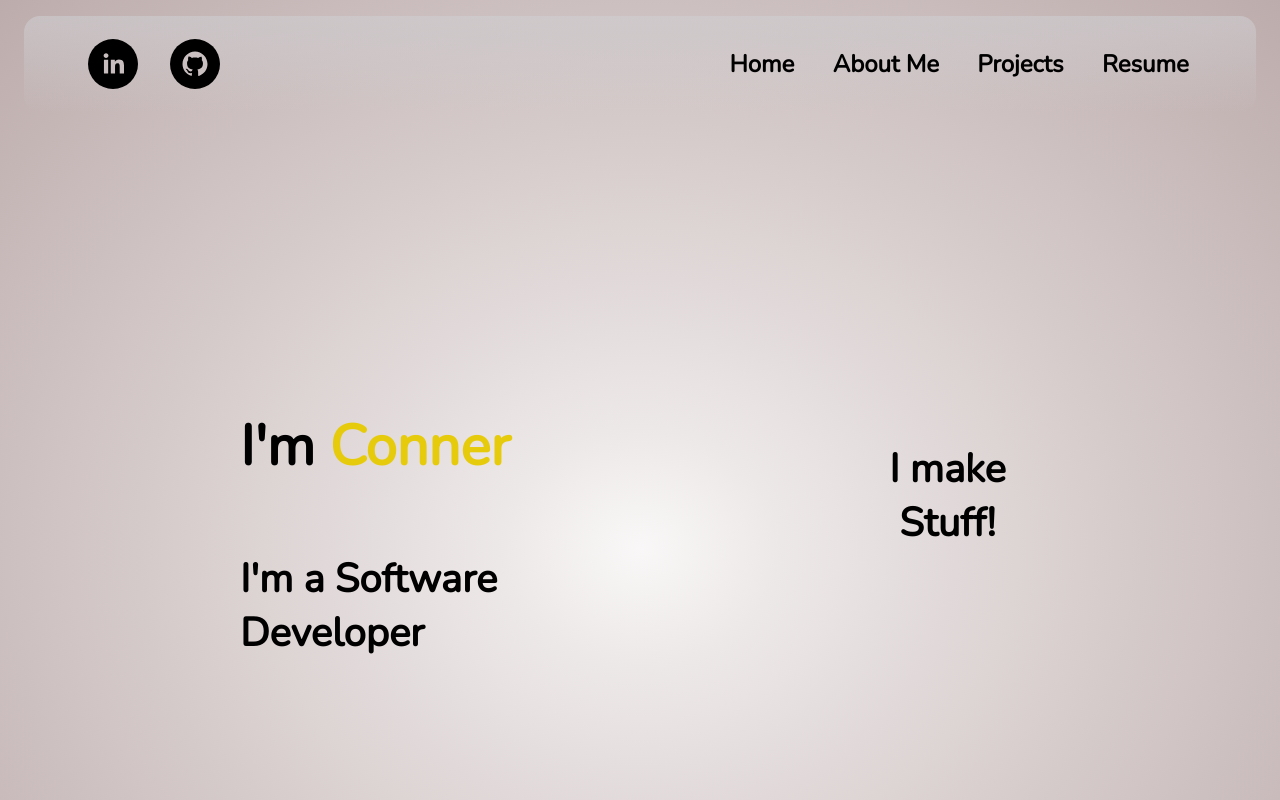
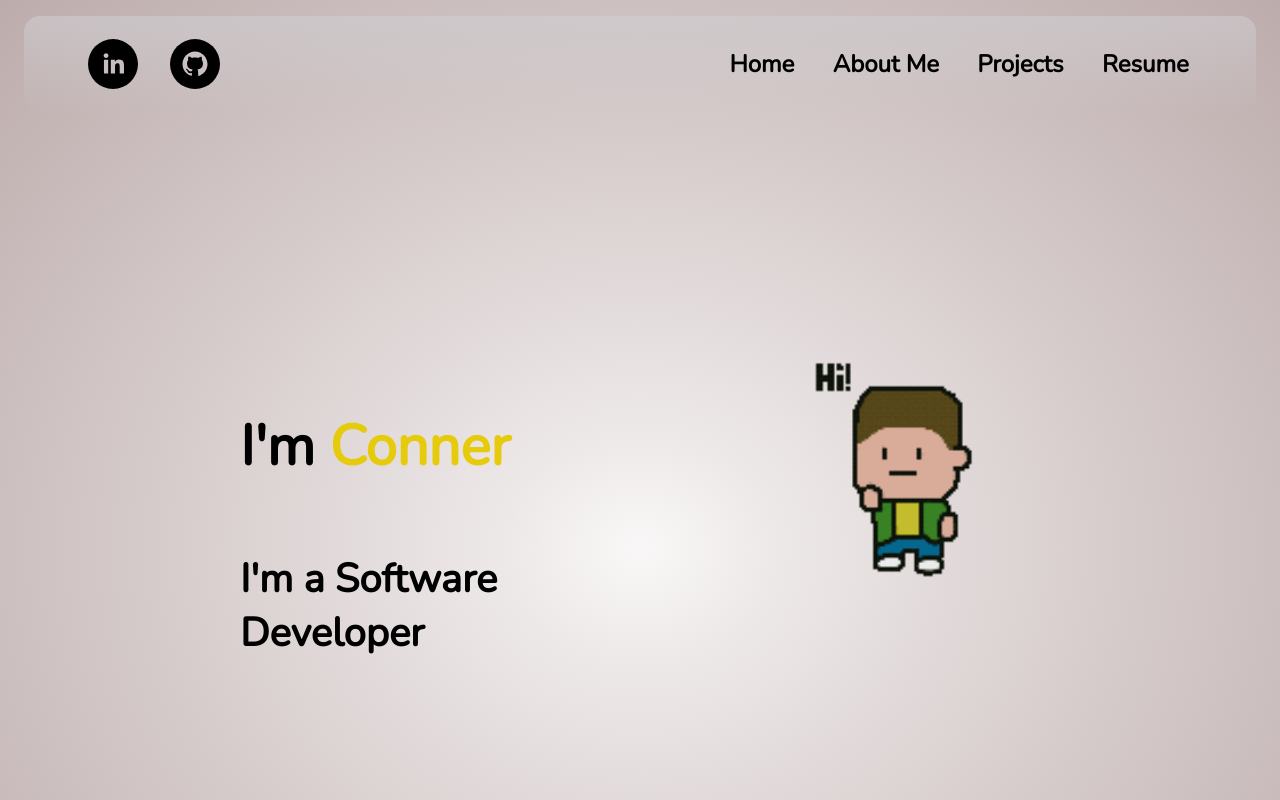
Before and after one commit to conner-huf/portfolio-site, a React (Create React App) app: page / in a window 1280 px wide. Shown: the top 800 px of the page. Built offline with nearby package versions, Linux system fonts and the light colour scheme.

Commit message:
added avatar to home, edited some layout things

```diff
--- a/package.json
+++ b/package.json
@@ -8,6 +8,7 @@
     "@testing-library/user-event": "^13.5.0",
     "react": "^18.2.0",
     "react-dom": "^18.2.0",
+    "react-icons": "^4.12.0",
     "react-router-dom": "^5.3.4",
     "react-scripts": "5.0.1",
     "react-social-icons": "^6.6.0",
--- a/src/Components/About/About.jsx
+++ b/src/Components/About/About.jsx
@@ -14,7 +14,9 @@ export const About = () => {
               <br/><br/>
               If you're interested in seeing some of the things I've worked on, check out my Projects link. You'll find some live hosted applications and sites that you can fiddle around with!
               <br/><br/>
-              As far as upcoming projects, I'm currently (as of 11/23) working on a project in Unity for a GameJam, and I've got an application I'm developing using Leaflet that I'm excited about. But you'll have to wait and see what those are, no spoilies.
+              As far as upcoming projects, I'm currently (as of 12/23) working on a Full-Stack development certification so I can continue to grow my skills in manipulating databases and backend/frontend interactions.
+              <br/><br/>
+              If you'd like to get in touch, feel free to reach out to me using the LinkedIn icon above, or shoot me an email at conner.huf@gmail.com
             </p>
         </aside>
         <aside className='about-section2'>
--- a/src/Components/Header/Navbar/Navbar.css
+++ b/src/Components/Header/Navbar/Navbar.css
@@ -25,3 +25,5 @@ li:hover, .nav-link:hover {
     transition: 0.25s;
     color: #e6cb0c;
 }
+
+@media (max-width: 900px) {}
--- a/src/Components/Main/Hero/Hero.css
+++ b/src/Components/Main/Hero/Hero.css
@@ -22,13 +22,12 @@
     justify-content: center;
     align-items: center;
     text-align: center;
-    margin-top: 20rem;
+    margin-top: 15rem;
     margin-right: 15rem;
     font-size: 3rem;
     font-weight: 800;
 }
 
-.hero-section2 h5 {
-    margin: .25em 0;
-
+.avatar {
+    width: 20vw;
 }
--- a/src/Components/Main/Hero/Hero.jsx
+++ b/src/Components/Main/Hero/Hero.jsx
@@ -1,5 +1,6 @@
 import React from 'react'
 import './Hero.css'
+import avatar from '../../../Assets/wave_avatar.gif'
 
 export const Hero = () => {
   return (
@@ -9,7 +10,7 @@ export const Hero = () => {
         <h5>I'm a Software Developer</h5>
       </aside>
       <aside className='hero-section2'>
-        <h5>I make Stuff!</h5>
+        <img src={avatar} alt="" className="avatar"></img>
       </aside>
     </div>
   )
--- a/src/Components/ProjectDisplay/ProjectDisplay.jsx
+++ b/src/Components/ProjectDisplay/ProjectDisplay.jsx
@@ -1,5 +1,7 @@
 import React from 'react'
 import './ProjectDisplay.css'
+
+import { BsLink45Deg } from "react-icons/bs";
 
 import restaurantPic from '../../Assets/project-restaurant-site.png'
 import ecommercePic from '../../Assets/project-e-commerce-site.png'
@@ -16,8 +18,8 @@ export const ProjectDisplay = () => {
           <img src={restaurantPic} alt={"Restaurant Site"} />
           <div className='layer'>
             <h3>{"Restaurant Site"}</h3>
-            <p>{"A demo site for a restaurant called Little Lemon"}</p>
-            <a href="https://conner-huf.github.io/restaurant-site/" target="_blank" rel="noreferrer"><i class="fa-solid fa-link" /></a>
+            <p>{"A demo site for a restaurant called Little Lemon. Built using React."}</p>
+            <a href="https://conner-huf.github.io/restaurant-site/" target="_blank" rel="noreferrer"><i className="fa-solid fa-link" /></a>
           </div>
         </div>
         <div className="project-card">
@@ -25,7 +27,7 @@ export const ProjectDisplay = () => {
           <div className='layer'>
             <h3>{"E-Commerce Site"}</h3>
             <p>{"A demo E-Commerce site, built using React"}</p>
-            <a href="https://conner-huf.github.io/e-commerce-site/" target="_blank" rel="noreferrer"><i class="fa-solid fa-link" /></a>
+            <a href="https://conner-huf.github.io/e-commerce-site/" target="_blank" rel="noreferrer"><i className="fa-solid fa-link" /></a>
           </div>
         </div>
         <div className="project-card">
@@ -33,7 +35,7 @@ export const ProjectDisplay = () => {
           <div className='layer'>
             <h3>{"Spotify Clone"}</h3>
             <p>{"Meant to work like and look like Spotify. Built using React, TailwindCSS, and Supabase"}</p>
-            <a href="https://spotify-clone-sable-three.vercel.app/" target="_blank" rel="noreferrer"><i class="fa-solid fa-link" /></a>
+            <a href="https://spotify-clone-sable-three.vercel.app/" target="_blank" rel="noreferrer"><i className="fa-solid fa-link" /></a>
           </div>
         </div>
         <div className="project-card">
@@ -41,7 +43,7 @@ export const ProjectDisplay = () => {
           <div className='layer'>
             <h3>{"Angular Q&A Site"}</h3>
             <p>{"A site displaying answers to common questions about Angular. Built using AWS buckets, Docker, Angular, AWS Lambdas, and DynamoDB"}</p>
-            <a href="http://connerbucket1.s3-website-us-east-1.amazonaws.com/" target="_blank" rel="noreferrer"><i class="fa-solid fa-link" /></a>
+            <a href="http://connerbucket1.s3-website-us-east-1.amazonaws.com/" target="_blank" rel="noreferrer"><i className="fa-solid fa-link" /></a>
           </div>
         </div>
       </div>
@@ -50,7 +52,7 @@ export const ProjectDisplay = () => {
 }
 
 
-// Until I can figure out how to make the json image paths work, I'm going to manually populate the project cards.s
+// Until I can figure out how to make the json image paths work, I'm going to manually populate the project cards.
 
 /*
 export const ProjectDisplay = ({ projects }) => {
```
Also changed, not shown: src/Assets/wave_avatar.gif (added), 1 other file (tests, documents, lock files or other folders).
